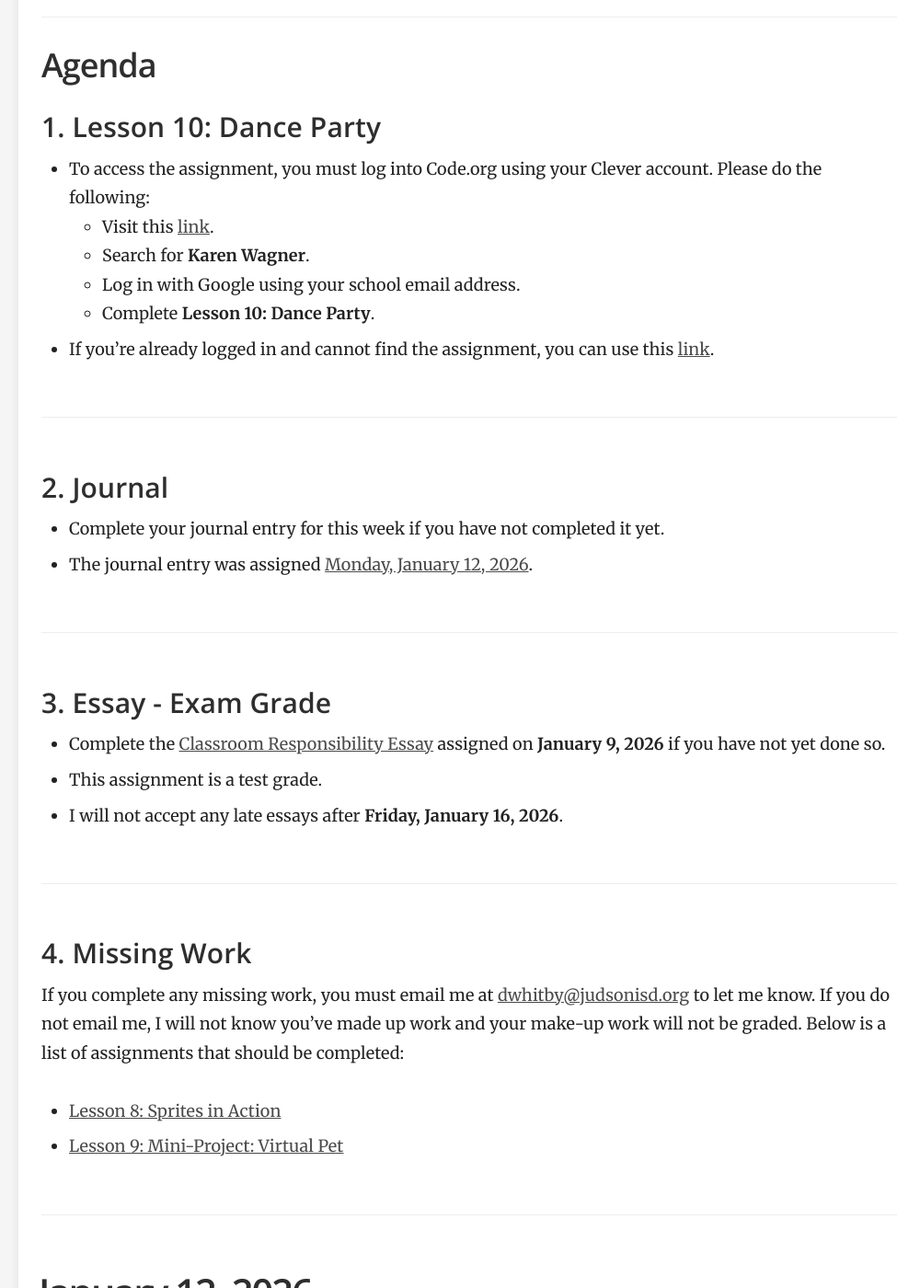
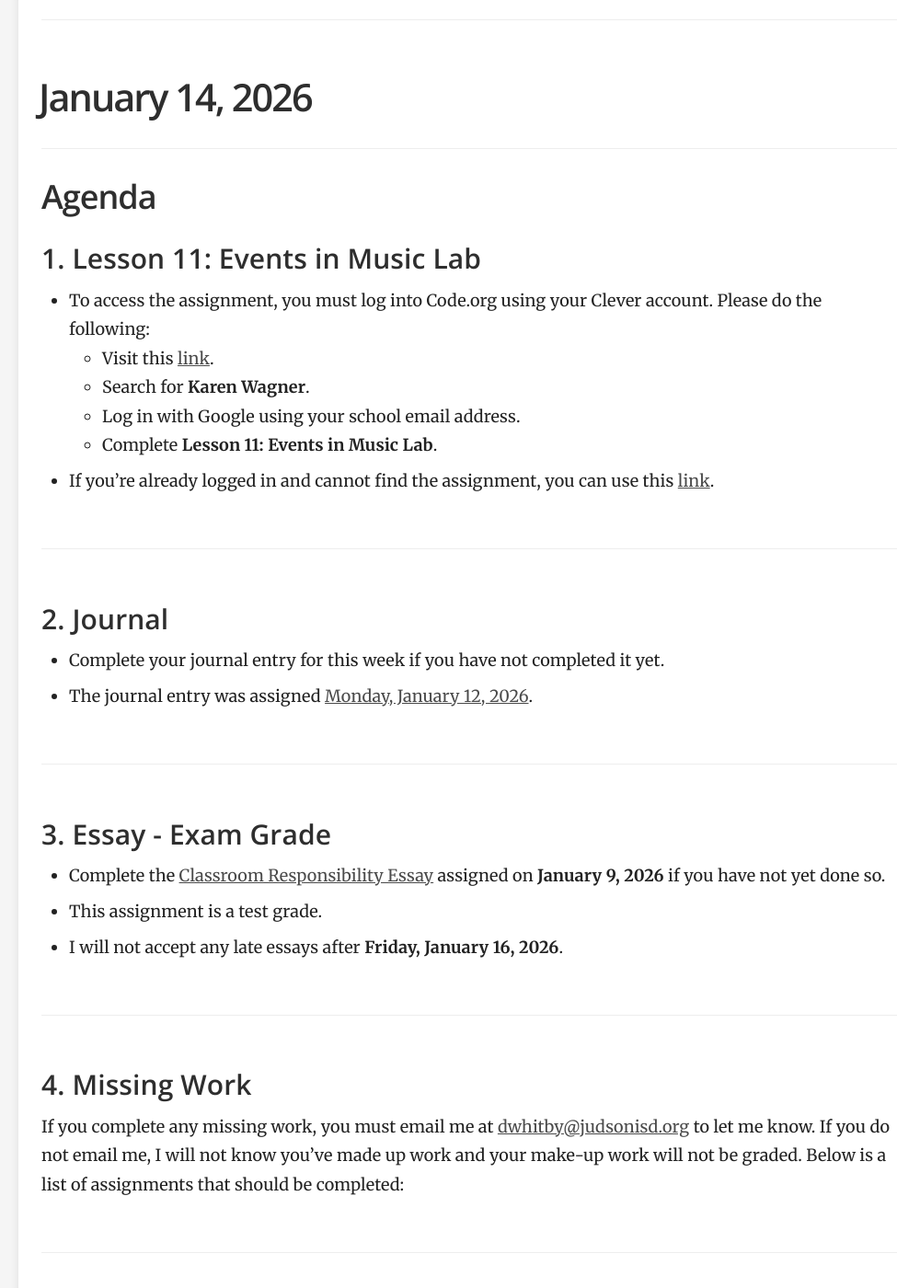
Before and after one commit to mswhitby/classroom, a Jekyll site: the page built from _docs/classes/3rd.md, in a window 1280 px wide and 1400 px high, scrolled down 845 px. Shown: the whole window at 92% size, without its empty margins (280-1280 px from the left). Built offline with Jekyll 4.4.1, drawn with Linux system fonts in a browser that asks for light colours; some of the changed text lies outside the part shown.

Commit message:
Updated lessons

```diff
--- a/_docs/classes/3rd.md
+++ b/_docs/classes/3rd.md
@@ -65,9 +65,54 @@ order: 2
     <td align="left">Daily</td>
   </tr>
 
+  <tr>
+    <td align="left">January 14, 2026</td>
+    <td align="left">January 22, 2026</td>
+    <td align="left"><a href="https://github.com/mswhitby/classroom/blob/main/_docs/classes/3rd.md#january-14-2026">Lesson 11: Events in Music Lab</a></td>
+    <td align="left">Daily</td>
+  </tr>
+
 </table>
 
+Please reference the [Late Work Policy](https://github.com/mswhitby/classroom/blob/main/_docs/resources/late_work.md) for more information on cutoff dates. Assignments will not be accepted after the cutoff date.
+
 ****
+
+# January 14, 2026
+
+## Agenda
+
+### 1. Lesson 11: Events in Music Lab
+- To access the assignment, you must log into Code.org using your Clever account. Please do the following:
+    - Visit this [link](https://clever.com/oauth/district-picker?client_id=2f27405716644a951b23&redirect_uri=https%3A%2F%2Fstudio.code.org%2Fusers%2Fauth%2Fclever%2Fcallback&response_type=code&state=ede33ff61289cf32708a0f54079cdd23e31d0b0a02b0e0e8).
+    - Search for **Karen Wagner**.
+    - Log in with Google using your school email address.
+    - Complete **Lesson 11: Events in Music Lab**.
+
+- If you're already logged in and cannot find the assignment, you can use this [link](https://studio.code.org/courses/express-2025/units/1/lessons/11/levels/1).
+
+----
+
+### 2. Journal
+
+- Complete your journal entry for this week if you have not completed it yet.
+- The journal entry was assigned [Monday, January 12, 2026](https://github.com/mswhitby/WHSTechNotes/blob/main/journal.md#january-12-2026).
+
+----
+
+### 3. Essay - Exam Grade
+
+- Complete the [Classroom Responsibility Essay](https://github.com/mswhitby/classroom/blob/main/_docs/classes/1st.md#january-9-2026) assigned on **January 9, 2026** if you have not yet done so.
+- This assignment is a test grade.
+- I will not accept any late essays after **Friday, January 16, 2026**.
+
+----
+
+### 4. Missing Work
+
+If you complete any missing work, you must email me at <dwhitby@judsonisd.org> to let me know. If you do not email me, I will not know you've made up work and your make-up work will not be graded. Below is a list of assignments that should be completed:
+
+----
 
 # January 13, 2026
 
```
Also changed, not shown: _docs/classes/1st.md (+15 -4 lines), _docs/classes/4th.md (+2 -0 lines), _docs/classes/7th.md (+44 -0 lines).
